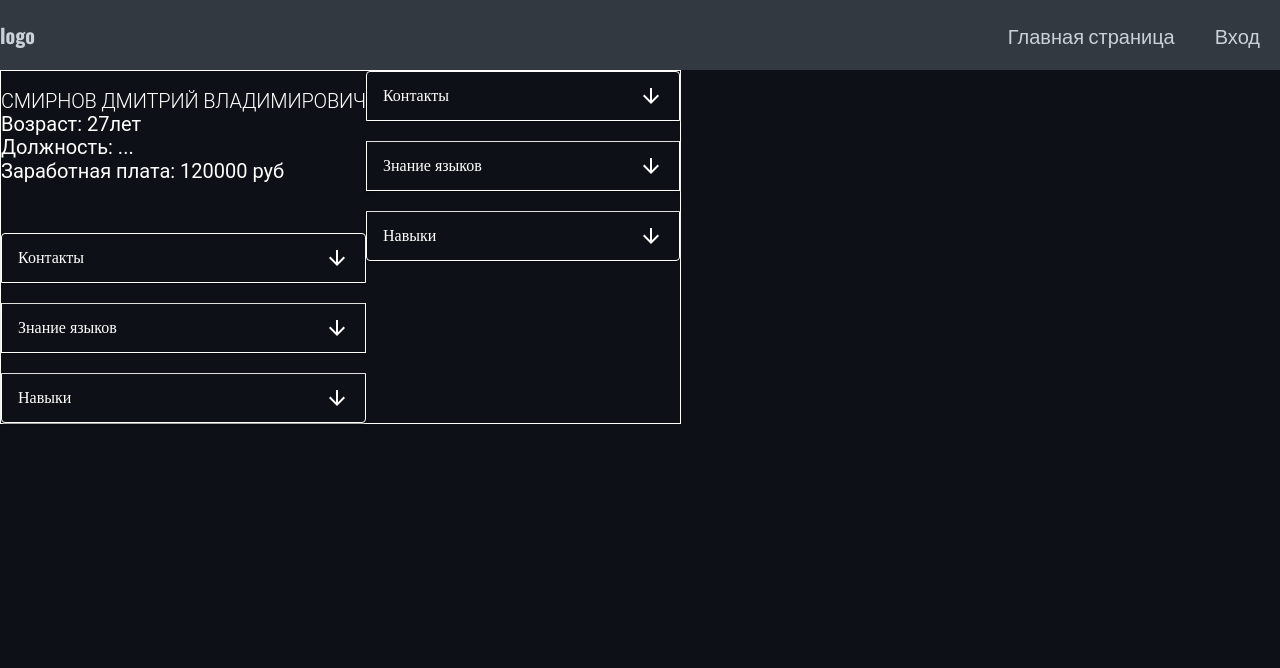
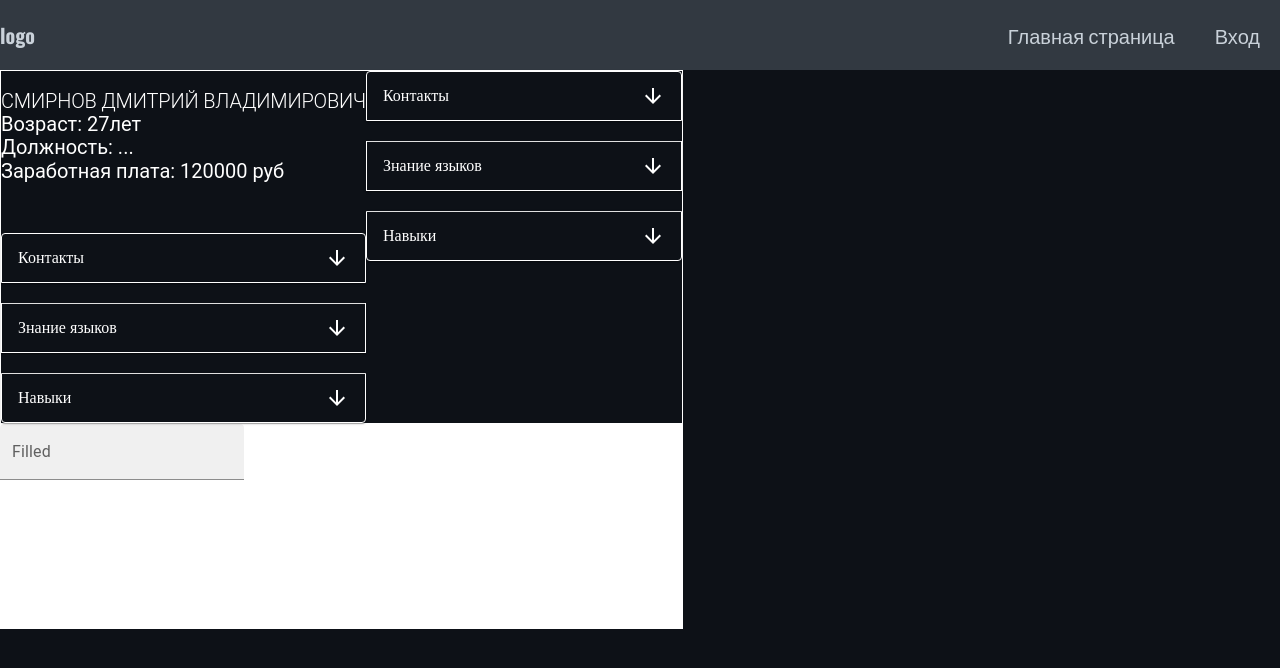
Before and after one commit to chmonka/createResume, a React (Vite) app: page /createResume in a window 1280 px wide. Shown: the top 668 px of the page. Built offline with nearby package versions, Linux system fonts and the light colour scheme.

Commit message:
сделал изменение текстовых полей

```diff
--- a/src/components/Accordion/AccardionList.tsx
+++ b/src/components/Accordion/AccardionList.tsx
@@ -6,27 +6,29 @@ import ArrowDownwardIcon from '@mui/icons-material/ArrowDownward';
 import {FC} from "react";
 
 
-
-
 interface IAccordionProps {
-    handleBlock:(index:number) => void
+    handleBlock: (index: number) => void
+    handleListItem: (index: number) => void;
     items: Array<{ title: string; icon?: JSX.Element; content: string[] }>;
 }
 
-const Accordionlist: FC<IAccordionProps> = ({ items,handleBlock }) => {
+const Accordionlist: FC<IAccordionProps> = ({items, handleBlock,handleListItem }) => {
     return (
-        <Box sx={{ flexDirection: 'column', display: 'flex', gap: '20px' }}>
+        <Box sx={{flexDirection: 'column', display: 'flex', gap: '20px'}}>
             {items.map((elem, index) => (
-                <Accordion key={index} onClick={() => handleBlock(index)} sx={{ backgroundColor: 'transparent', border: '1px solid white', color: 'white' }}>
-                    <AccordionSummary expandIcon={<ArrowDownwardIcon style={{ color: 'white' }} />}>
+                <Accordion key={index} onClick={() => handleBlock(index)}
+                           sx={{backgroundColor: 'transparent', border: '1px solid white', color: 'white'}}>
+                    <AccordionSummary expandIcon={<ArrowDownwardIcon style={{color: 'white'}}/>}>
                         {elem.title}
                     </AccordionSummary>
                     <AccordionDetails>
                         <List>
-                            {elem.content.map((item, itemIndex) => (
-                                <ListItem key={itemIndex}>
-                                    <ListItemIcon sx={{ color: 'white' }}>{elem.icon}</ListItemIcon>
-                                    <ListItemText primary={item} />
+                            {elem.content.map((item, index) => (
+                                <ListItem key={index} >
+                                    <ListItemIcon sx={{color: 'white',}}>{elem.icon}</ListItemIcon>
+                                    <ListItemText sx={{color: 'white',border: '1px solid white'}} onClick={()=>{
+                                        // console.log(1)
+                                        handleListItem(index)}} primary={item}/>
                                 </ListItem>
                             ))}
                         </List>
--- a/src/pages/CreatePortfolioPage/containers/CreatePortfolio.tsx
+++ b/src/pages/CreatePortfolioPage/containers/CreatePortfolio.tsx
@@ -55,7 +55,7 @@ function CreatePortfolio() {
         }
     }
 
-    function handleInputvalue(e:ChangeEvent<HTMLTextAreaElement|HTMLInputElement>) {
+    function   handleInputvalue(e:ChangeEvent<HTMLTextAreaElement|HTMLInputElement>) {
         setInnerValue(e.target.value)
     }
 
--- a/src/pages/CreateResume/containers/ResumePreview/ResumePreviewContainer.tsx
+++ b/src/pages/CreateResume/containers/ResumePreview/ResumePreviewContainer.tsx
@@ -1,27 +1,19 @@
-import { Box, Grid, Typography } from "@mui/material"
+import {Box, Grid, TextField, Typography} from "@mui/material"
 import Accordionlist from "../../../../components/Accordion/AccardionList.tsx";
 import LocalPhoneIcon from "@mui/icons-material/LocalPhone";
-import {useEffect, useState} from "react";
+import {ChangeEvent, useEffect, useState} from "react";
+
+// import TextField from '@mui/material/TextField';
 
 function ResumePreviewContainer() {
-
-    const [editingItem, setEditingItem] = useState<number>();
+    const [editingList, setEditingList] = useState<number|null>(null);
+    const [editingListItem, setEditingListItem] = useState<number|null>(null);
+    const [innerValue, setInnerValue] = useState<string>('')
     // const [selectedItem: number setSelectedItem] = useState<number | null>(null);
-
-    function handleBlock(index: number) {
-        setEditingItem(index);
-    }
-
-    useEffect(() => {
-        console.log(editingItem);
-    })
-
-
-
-    const items: Array<{ title: string, icon?: JSX.Element, content: string[] }> = [
+    const [items, setItems] = useState<Array<{ title: string; icon?: JSX.Element; content: string[] }>>([
         {
             title: 'Контакты',
-            icon: <LocalPhoneIcon style={{color:'white'}} />,
+            icon: <LocalPhoneIcon style={{color: 'white'}}/>,
             content: [
                 '+79536563765',
                 'smirno@mail.ru',
@@ -46,8 +38,63 @@ function ResumePreviewContainer() {
                 'Ведение переговоров'
             ]
         }
-    ];
+    ]);
 
+    function handleBlock(index: number) {
+        setEditingList(index);
+    }
+
+    function handleContentChange(index: number) {
+        setEditingListItem(index);
+        setInnerValue('')
+    }
+
+    function handleInputValue(e: ChangeEvent<HTMLTextAreaElement | HTMLInputElement>) {
+        setInnerValue(e.target.value);
+
+    }
+
+    useEffect(() => {
+        editItems();
+        renderForm();
+    }, [editingList, editingListItem, items]);
+
+    function editItems() {
+        if (editingList !== null) {
+            if (editingListItem !== null) {
+                const updatedItems = items.map((item, idx) => {
+                    if (idx === editingList) {
+                        item.content[editingListItem] = innerValue;
+                    }
+                    return item;
+                });
+                setItems(updatedItems);
+            }
+        }
+    }
+
+
+    function renderForm() {
+        if (editingList !== null && editingListItem !== null) {
+            return (
+                <TextField
+                    label="Filled"
+                    variant="filled"
+                    value={items[editingList].content[editingListItem]}
+                    onChange={handleInputValue}
+                />
+            );
+        } else {
+            return (
+                <TextField
+                    label="Filled"
+                    variant="filled"
+                    // value={items[editingList].content[editingListItem]}
+                    onChange={handleInputValue}
+                />
+            );
+        }
+    }
 
     return (
         <Grid
@@ -55,6 +102,7 @@ function ResumePreviewContainer() {
                 padding: "0px"
             }}
         >
+
             <Box sx={{
                 display: "flex",
                 padding: "0px",
@@ -68,7 +116,7 @@ function ResumePreviewContainer() {
                     }}
                 >
                     <Box>
-                            <img src="" alt="" />
+                        <img src="" alt=""/>
                         <Grid>
                             <Typography
                                 variant="h2"
@@ -101,6 +149,7 @@ function ResumePreviewContainer() {
                     >
 
                         <Accordionlist
+                            handleListItem={handleContentChange}
                             handleBlock={handleBlock}
                             items={items}/>
 
@@ -113,10 +162,22 @@ function ResumePreviewContainer() {
                     }}
                 >
                     <Accordionlist
+                        handleListItem={handleContentChange}
                         handleBlock={handleBlock}
                         items={items}/>
                 </Box>
+
+
             </Box>
+            <Box
+                sx={{
+                    backgroundColor: "white",
+                    width: "100%", height: "50%",
+                }}
+            >
+                {renderForm()}
+            </Box>
+
         </Grid>
     )
 }
```
Lines whose indentation alone changed are shown as unchanged.
